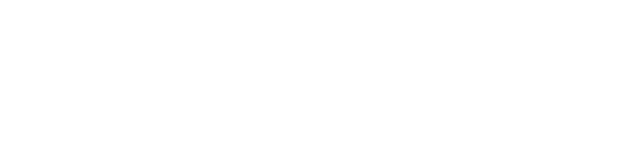
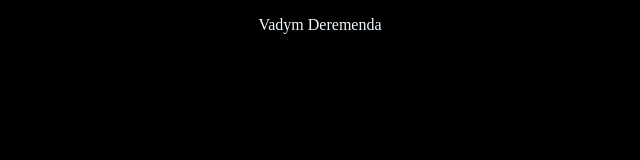
Before and after one commit to Vadym-Deremenda/VadymDeremenda.github.io, a plain HTML site: page index.html in a window 1280 px wide. Shown: the whole page, without its empty margins (320-960 px from the left). Drawn offline with Linux system fonts and the light colour scheme.

Commit message:
start commit

```diff
--- a/index.html
+++ b/index.html
@@ -5,7 +5,17 @@
     <meta name="viewport" content="width=device-width, initial-scale=1.0">
     <title>Document</title>
 </head>
-<body>
-
+<body style="background-color: black;">
+    <div style="color: aliceblue;" class="center">
+        <p>Vadym Deremenda</p>
+    </div>
+    <style>
+.center {
+  width: 300px;
+  margin: 0 auto; /* зверху-знизу 0, зліва-справа авто */
+  background: rgb(0, 0, 0);
+  text-align: center;
+}
+</style>
 </body>
 </html>
```
